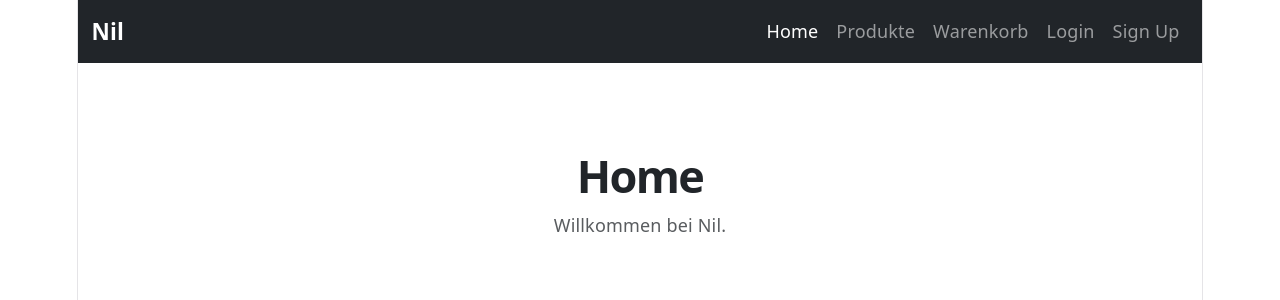
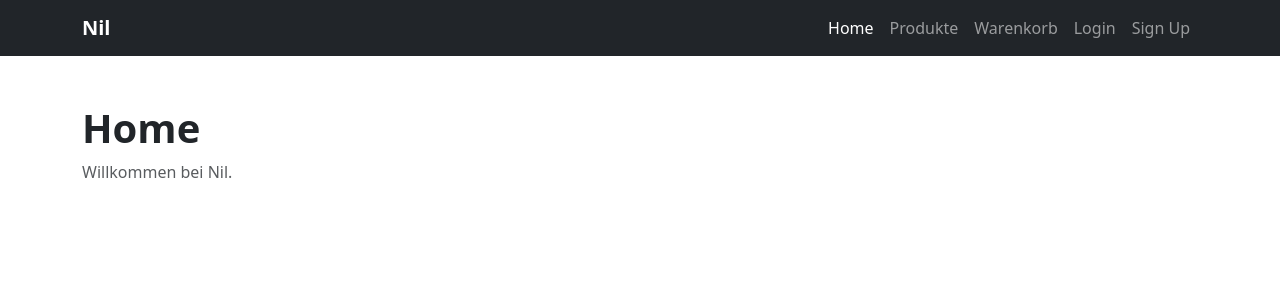
Before and after one commit to jakobiene/Team15_Webentwicklungsprojekt, a React app in the folder frontend/: page / in a window 1280 px wide. Shown: the top 300 px of the page. Built offline with nearby package versions, Linux system fonts and the light colour scheme; no server answers; the HTML template or start-up script is replaced by a standard one.

Commit message:
ui changes for better fit to screen

```diff
--- a/frontend/src/index.css
+++ b/frontend/src/index.css
@@ -1,111 +1,13 @@
-:root {
-  --text: #6b6375;
-  --text-h: #08060d;
-  --bg: #fff;
-  --border: #e5e4e7;
-  --code-bg: #f4f3ec;
-  --accent: #aa3bff;
-  --accent-bg: rgba(170, 59, 255, 0.1);
-  --accent-border: rgba(170, 59, 255, 0.5);
-  --social-bg: rgba(244, 243, 236, 0.5);
-  --shadow:
-    rgba(0, 0, 0, 0.1) 0 10px 15px -3px, rgba(0, 0, 0, 0.05) 0 4px 6px -2px;
-
-  --sans: system-ui, 'Segoe UI', Roboto, sans-serif;
-  --heading: system-ui, 'Segoe UI', Roboto, sans-serif;
-  --mono: ui-monospace, Consolas, monospace;
-
-  font: 18px/145% var(--sans);
-  letter-spacing: 0.18px;
-  color-scheme: light dark;
-  color: var(--text);
-  background: var(--bg);
-  font-synthesis: none;
-  text-rendering: optimizeLegibility;
-  -webkit-font-smoothing: antialiased;
-  -moz-osx-font-smoothing: grayscale;
-
-  @media (max-width: 1024px) {
-    font-size: 16px;
-  }
+/*
+ * Minimaler globaler Reset.
+ * Layout, Typografie und Farben übernimmt Bootstrap (siehe main.jsx).
+ * Bewusst KEINE Breitenbegrenzung auf #root – die App soll sich an die
+ * Bildschirmbreite anpassen; die responsive Breite steuern die Bootstrap-Container.
+ */
+html,
+body,
+#root {
+  margin: 0;
+  min-height: 100vh;
+  width: 100%;
 }
-
-@media (prefers-color-scheme: dark) {
-  :root {
-    --text: #9ca3af;
-    --text-h: #f3f4f6;
-    --bg: #16171d;
-    --border: #2e303a;
-    --code-bg: #1f2028;
-    --accent: #c084fc;
-    --accent-bg: rgba(192, 132, 252, 0.15);
-    --accent-border: rgba(192, 132, 252, 0.5);
-    --social-bg: rgba(47, 48, 58, 0.5);
-    --shadow:
-      rgba(0, 0, 0, 0.4) 0 10px 15px -3px, rgba(0, 0, 0, 0.25) 0 4px 6px -2px;
-  }
-
-  #social .button-icon {
-    filter: invert(1) brightness(2);
-  }
-}
-
-body {
-  margin: 0;
-}
-
-#root {
-  width: 1126px;
-  max-width: 100%;
-  margin: 0 auto;
-  text-align: center;
-  border-inline: 1px solid var(--border);
-  min-height: 100svh;
-  display: flex;
-  flex-direction: column;
-  box-sizing: border-box;
-}
-
-h1,
-h2 {
-  font-family: var(--heading);
-  font-weight: 500;
-  color: var(--text-h);
-}
-
-h1 {
-  font-size: 56px;
-  letter-spacing: -1.68px;
-  margin: 32px 0;
-  @media (max-width: 1024px) {
-    font-size: 36px;
-    margin: 20px 0;
-  }
-}
-h2 {
-  font-size: 24px;
-  line-height: 118%;
-  letter-spacing: -0.24px;
-  margin: 0 0 8px;
-  @media (max-width: 1024px) {
-    font-size: 20px;
-  }
-}
-p {
-  margin: 0;
-}
-
-code,
-.counter {
-  font-family: var(--mono);
-  display: inline-flex;
-  border-radius: 4px;
-  color: var(--text-h);
-}
-
-code {
-  font-size: 15px;
-  line-height: 135%;
-  padding: 4px 8px;
-  background: var(--code-bg);
-}
```
Also changed, not shown: frontend/src/App.css (deleted, +0 -184 lines).
